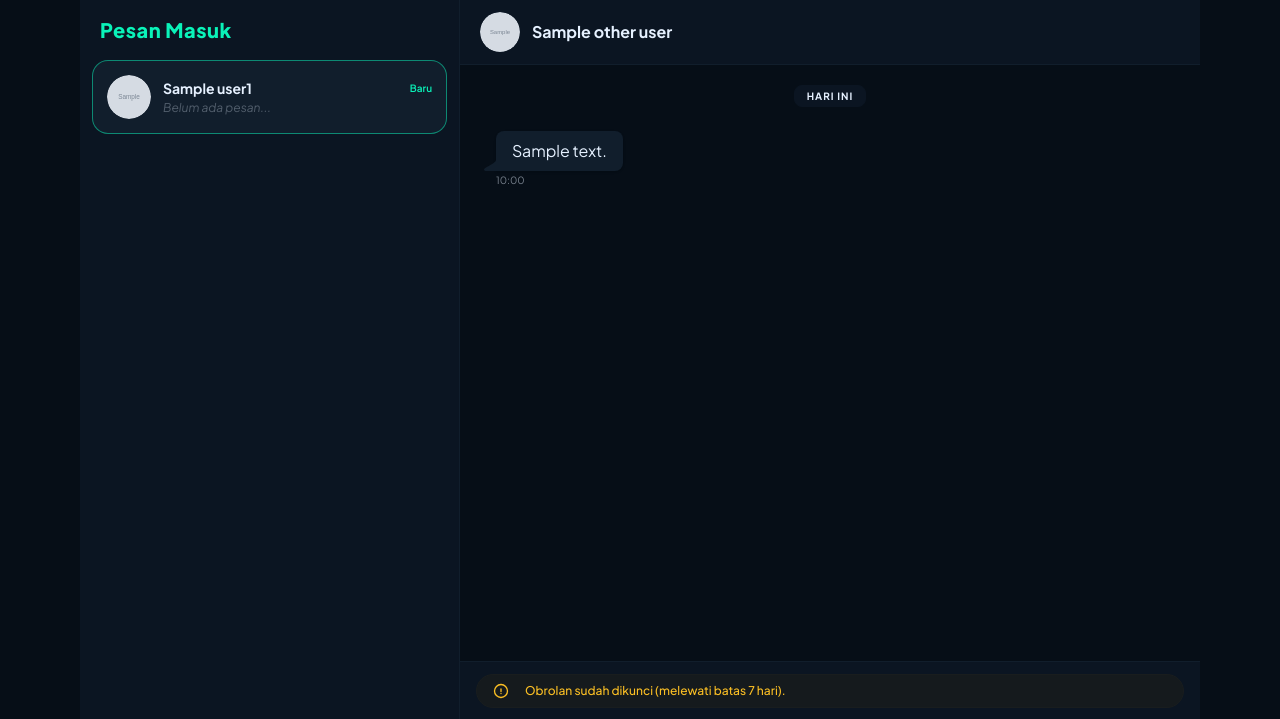
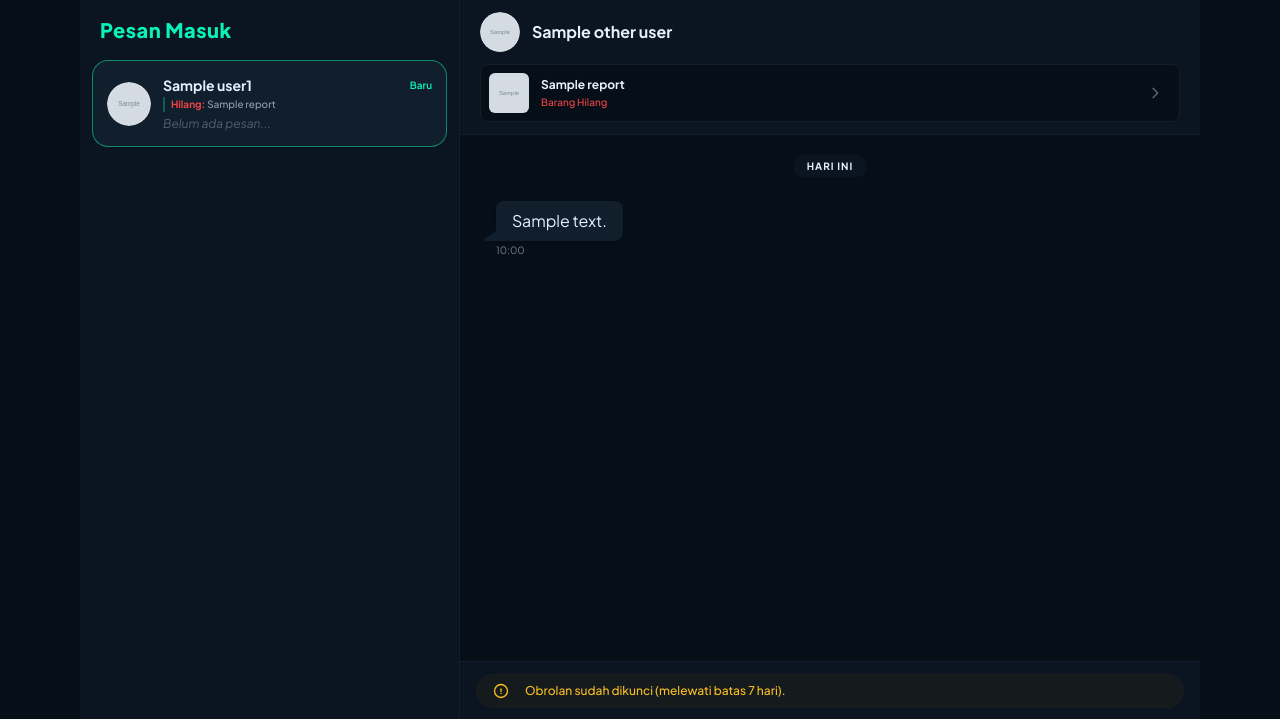
Before and after one commit to Rafhrss/FINDER-WEB, a Django app: template web/templates/web/chat_list.html in a window 1280 px wide. Shown: the part 65-784 px from the top of the page. Run offline with Django 5.2, Linux system fonts and the light colour scheme; the template is opened without the code that fills it: most values are stand-ins (such as "Sample title", 1, 10 or a date in 2020); grey boxes marked "Sample" are stand-in pictures; data that the repository does not hold is empty; style sheets or scripts are compiled from the project's sources.

Commit message:
feat(chats): add report details to chat rooms

```diff
--- a/web/templates/partials/_chat_list_card.html
+++ b/web/templates/partials/_chat_list_card.html
@@ -19,6 +19,14 @@
                     {% endif %}
                 {% endwith %}
             </div>
+            <div class="flex items-center mt-0.5 mb-1">
+                <p class="text-[10px] font-medium text-base-content/60 truncate flex-1 border-l-2 border-primary/30 pl-1.5">
+                    {% if room.report.status == 'LOST' %}<span class="text-error font-bold">Hilang:</span>
+                    {% elif room.report.status == 'FOUND' %}<span class="text-success font-bold">Ditemukan:</span>
+                    {% else %}<span class="text-info font-bold">Selesai:</span>{% endif %}
+                    {{ room.report.title }}
+                </p>
+            </div>
             <div class="flex items-center justify-between">
                 {% with latest=room.prefetched_messages.0 %}
                     {% if latest %}
--- a/web/templates/partials/_chat_room_layout.html
+++ b/web/templates/partials/_chat_room_layout.html
@@ -69,7 +69,8 @@
 
         {% if chatroom %}
             {# ── CHAT HEADER ── #}
-            <header class="px-5 py-3 border-b border-base-300 bg-base-200 flex items-center gap-3 shrink-0">
+            <header class="px-5 py-3 border-b border-base-300 bg-base-200 flex flex-col gap-3 shrink-0">
+                <div class="flex items-center gap-3">
                     {# Mobile back #}
                     <a href="{% url 'web:chat-list' %}" class="btn btn-ghost btn-sm btn-circle chat-back-btn">
                         <svg xmlns="http://www.w3.org/2000/svg" class="h-5 w-5" fill="none" viewBox="0 0 24 24" stroke="currentColor"><path stroke-linecap="round" stroke-linejoin="round" stroke-width="2" d="M15 19l-7-7 7-7" /></svg>
@@ -83,6 +84,29 @@
                     <div class="flex-1 min-w-0">
                         <h2 class="text-base font-bold text-base-content truncate">{{ other_user.name }}</h2>
                     </div>
+                </div>
+
+                {# Report Banner #}
+                <a href="{% url 'web:report-detail' chatroom.report.id %}" class="flex items-center gap-3 bg-base-100 rounded-lg p-2 border border-base-300 hover:border-primary/50 hover:shadow-sm transition-all">
+                    {% if chatroom.report.image %}
+                        <img src="{{ chatroom.report.image }}" alt="{{ chatroom.report.title }}" class="w-10 h-10 object-cover rounded-md">
+                    {% else %}
+                        <div class="w-10 h-10 rounded-md bg-base-300 flex items-center justify-center text-base-content/50">
+                            <svg xmlns="http://www.w3.org/2000/svg" class="h-5 w-5" fill="none" viewBox="0 0 24 24" stroke="currentColor"><path stroke-linecap="round" stroke-linejoin="round" stroke-width="2" d="M4 16l4.586-4.586a2 2 0 012.828 0L16 16m-2-2l1.586-1.586a2 2 0 012.828 0L20 14m-6-6h.01M6 20h12a2 2 0 002-2V6a2 2 0 00-2-2H6a2 2 0 00-2 2v12a2 2 0 002 2z" /></svg>
+                        </div>
+                    {% endif %}
+                    <div class="flex-1 min-w-0">
+                        <h3 class="text-xs font-bold text-base-content truncate">{{ chatroom.report.title }}</h3>
+                        <p class="text-[10px] font-medium mt-0.5">
+                            {% if chatroom.report.status == 'LOST' %}<span class="text-error">Barang Hilang</span>
+                            {% elif chatroom.report.status == 'FOUND' %}<span class="text-success">Barang Ditemukan</span>
+                            {% else %}<span class="text-info">Selesai</span>{% endif %}
+                        </p>
+                    </div>
+                    <div class="pr-2 text-base-content/40">
+                        <svg xmlns="http://www.w3.org/2000/svg" class="h-4 w-4" fill="none" viewBox="0 0 24 24" stroke="currentColor"><path stroke-linecap="round" stroke-linejoin="round" stroke-width="2" d="M9 5l7 7-7 7" /></svg>
+                    </div>
+                </a>
             </header>
 
             {# ── MESSAGES ── #}
```
Also changed, not shown: API_DOCUMENTATION.md (+24 -6 lines), api/v1/chats/serializers.py (+9 -0 lines). Lines whose indentation alone changed are shown as unchanged.
